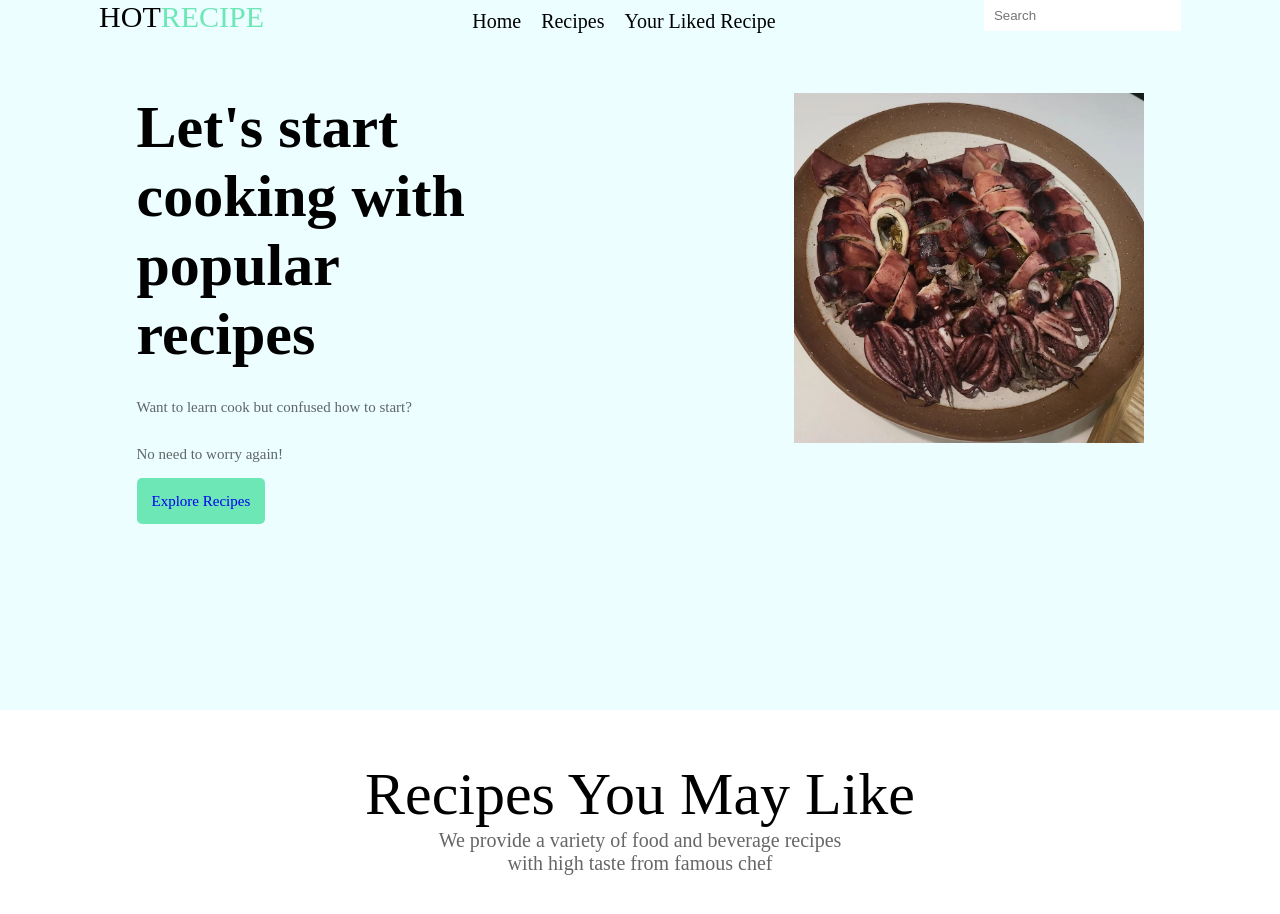
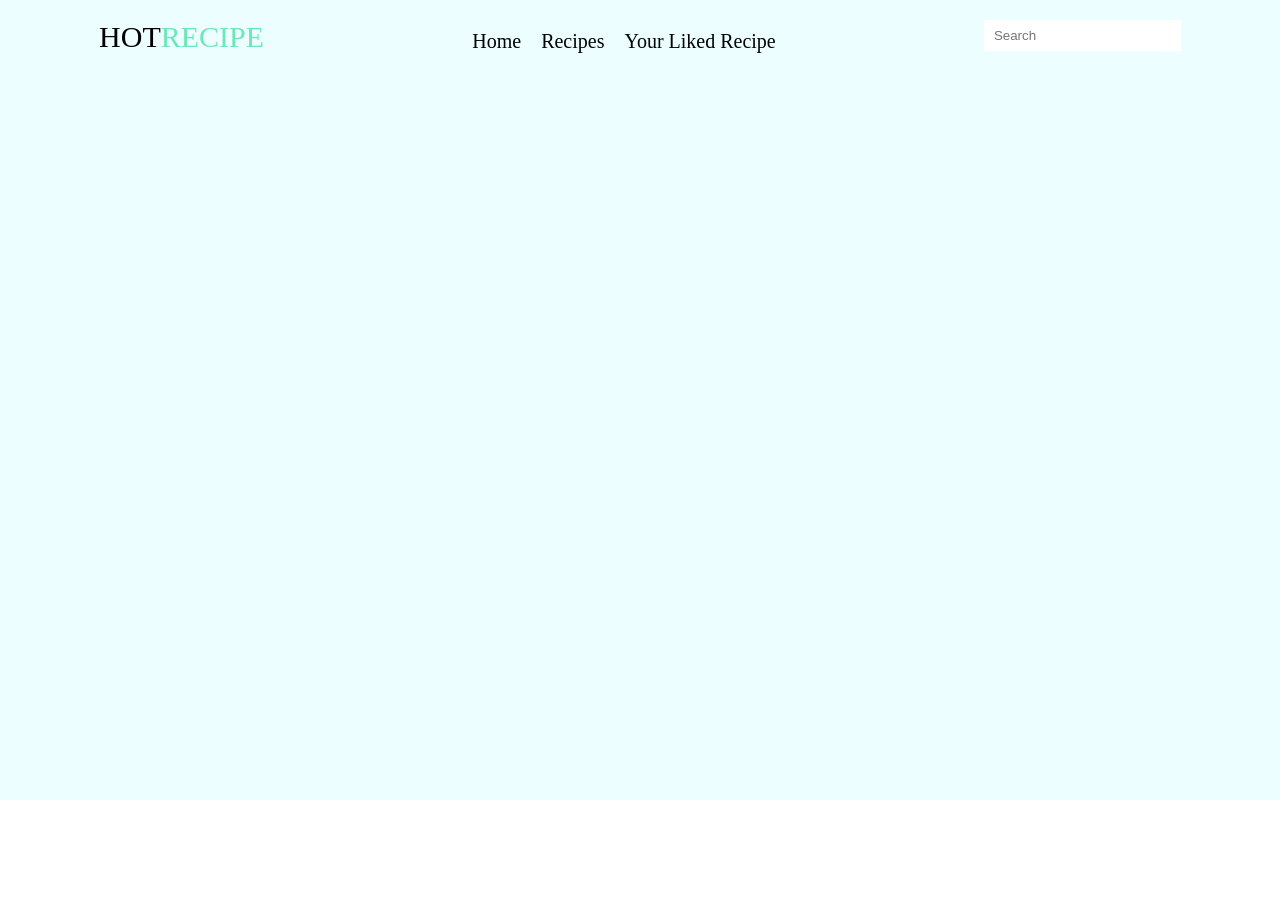
Before and after one commit to Jubril1464/hot-recipe, a React (Create React App) app: page /recipes in a window 1280 px wide. Shown: the top 914 px of the page. After the commit the page ends 800 px from the top, so only its background shows below. Built offline with nearby package versions, Linux system fonts and the light colour scheme.

Commit message:
Added the search component

```diff
--- a/src/App.js
+++ b/src/App.js
@@ -1,6 +1,7 @@
 import "./App.scss";
 import { Routes, Route,Link } from "react-router-dom";
 import Pages from "./pages/home/Pages";
+import Search from "./components/search/Search";
 
 function App() {
   return (
@@ -26,7 +27,7 @@
           </ul>
         </nav>
         <div className="header__search">
-          <input type="text" placeholder="Search" className="header__search--input" />
+          <Search />
         </div>
       </header>
 
--- a/src/App.scss
+++ b/src/App.scss
@@ -4,10 +4,12 @@
 .App {
     background-color: $color--bg;
     min-height: 100vh;
+
   .header {
     display: flex;
     justify-content: space-around;
     font-size: 2rem;
+    padding-top: 2rem;
     &__logo {
       &--text {
         font-size: 3rem;
@@ -33,6 +35,8 @@
       }
     }
     &__search{
+
+
         &--input{
             padding: .8rem 1rem;
             border: none;
--- /dev/null
+++ b/src/components/search/Search.js
@@ -0,0 +1,24 @@
+import { React, useState } from "react";
+import './Search.scss'
+
+const Search = () => {
+    const [searchTerm, setSearchTerm] = useState("");
+    const handleSubmit = (e) => {
+        e.preventDefault()
+    }
+  return (
+    <form className="form" onSubmit={handleSubmit}>
+
+        <input
+          type="text"
+          placeholder="Search "
+          value={searchTerm}
+              onChange={(e) => setSearchTerm(e.target.value)}
+              className='form--search'
+        />
+
+    </form>
+  );
+};
+
+export default Search;
--- /dev/null
+++ b/src/components/search/Search.scss
@@ -0,0 +1,8 @@
+@import "/src/App.scss";
+.form {
+  &--search {
+    padding: 0.8rem 1rem;
+    border: none;
+    background-color: $color--white;
+  }
+}
--- a/src/pages/home/Pages.js
+++ b/src/pages/home/Pages.js
@@ -1,14 +1,16 @@
-import React from 'react'
-import Home from './Home'
-import {Route, Routes, useLocation} from 'react-router-dom'
+import React from "react";
+import Home from "./Home";
+import { Route, Routes, useLocation } from "react-router-dom";
 
 const Pages = () => {
+  const location = useLocation();
+  return (
+    <div>
+      <Routes Location={location} key={location.pathname}>
+        <Route path="/" element={<Home />}></Route>
+      </Routes>
+    </div>
+  );
+};
 
-  return (
-      <div>
-          <Home />
-    </div>
-  )
-}
-
-export default Pages
+export default Pages;
```
